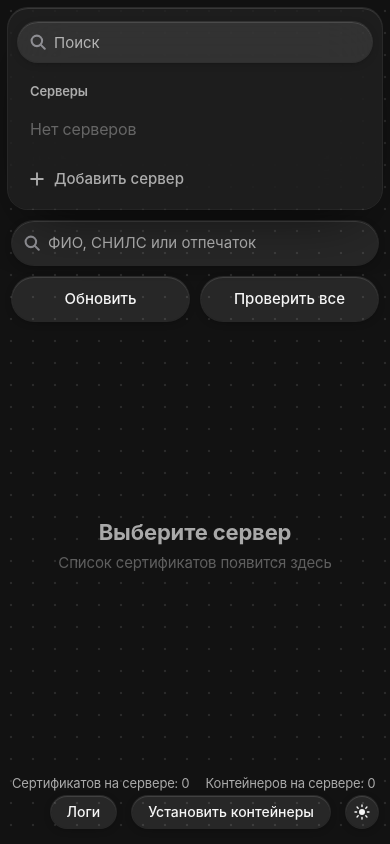
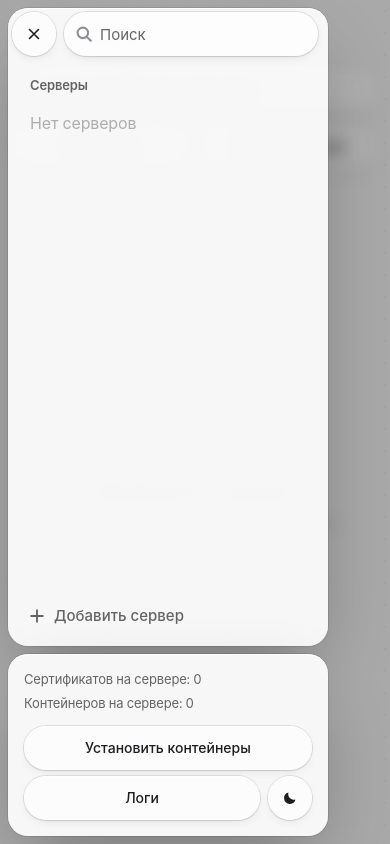
Before and after one commit to SneekZ/Frogs, a React (Vite) app in the folder frontend/: page / in a window 390 px wide. Both pictures are taken after a click on the button "Серверы". Built offline with nearby package versions, Linux system fonts and the light colour scheme.

Commit message:
Исправления по фронту

```diff
--- a/frontend/src/components/FooterMenu/FooterMenu.tsx
+++ b/frontend/src/components/FooterMenu/FooterMenu.tsx
@@ -83,7 +83,7 @@ const InstallContainersButton: FC = () => {
     <>
       <FrogsButton
         label="Установить контейнеры"
-        className="footer-button"
+        className="footer-button install-button"
         onClick={() => setModalOpen(true)}
       />
       <ContainersModal isOpen={modalOpen} onClose={() => setModalOpen(false)} />
--- a/frontend/src/components/FooterMenu/styleFooterMenu.css
+++ b/frontend/src/components/FooterMenu/styleFooterMenu.css
@@ -66,12 +66,43 @@
   background-color: var(--control-hover);
 }
 
+/* На телефоне футер — карточка под серверами в выезжающей панели:
+   сводка по серверу, под ней отдельной строкой кнопки */
 @media (max-width: 760px) {
   .footer-container {
-    grid-column: 1 / -1;
-    grid-row: 4 / 5;
+    flex: none;
     flex-wrap: wrap;
-    gap: 4px 16px;
-    padding: 8px 4px;
+    gap: 6px 8px;
+    padding: 16px;
+
+    background-color: var(--bg-sheet);
+    border-radius: 20px;
+    box-shadow: var(--shadow-sheet);
+  }
+
+  /* Каждый показатель своей строкой */
+  .footer-container > span {
+    flex-basis: 100%;
+  }
+
+  /* Кнопки под сводкой: установка на всю ширину, под ней логи и тема */
+  .footer-button {
+    order: 2;
+    flex: 1;
+    height: 44px;
+  }
+
+  .install-button {
+    order: 1;
+    flex-basis: 100%;
+    margin-top: 8px;
+  }
+
+  .logs-button {
+    margin-left: 0;
+  }
+
+  .theme-button {
+    flex: 0 0 44px;
   }
 }
--- a/frontend/src/components/HeaderMenu/HeaderMenu.tsx
+++ b/frontend/src/components/HeaderMenu/HeaderMenu.tsx
@@ -6,9 +6,32 @@ import FrogsButton from "../Button/Button";
 import { NotificationContext } from "../Notification/NotificationContext";
 import { ConnectionsContext } from "../../api/Connections/ConnectionsContext";
 
-const HeaderMenu: FC = () => {
+interface HeaderMenuProps {
+  menuOpen: boolean;
+  onMenuClick: () => void;
+}
+
+const HeaderMenu: FC<HeaderMenuProps> = ({ menuOpen, onMenuClick }) => {
   return (
     <header className="header-container">
+      {/* Видна только на телефоне: открывает панель с серверами */}
+      <button
+        type="button"
+        className="button menu-button"
+        aria-label="Серверы"
+        aria-controls="drawer"
+        aria-expanded={menuOpen}
+        onClick={onMenuClick}
+      >
+        <svg width="18" height="18" viewBox="0 0 18 18" aria-hidden="true">
+          <path
+            d="M3 5h12M3 9h12M3 13h12"
+            stroke="currentColor"
+            strokeWidth="1.6"
+            strokeLinecap="round"
+          />
+        </svg>
+      </button>
       <ToolbarTitle />
       <FilterInput />
       <UpdateButton />
--- a/frontend/src/components/HeaderMenu/styleHeaderMenu.css
+++ b/frontend/src/components/HeaderMenu/styleHeaderMenu.css
@@ -43,6 +43,10 @@
   height: 44px;
 }
 
+.menu-button {
+  display: none;
+}
+
 /* Отдельные стеклянные капсулы, по высоте вровень с поиском */
 .header-container .button {
   height: 44px;
@@ -52,13 +56,13 @@
 @media (max-width: 760px) {
   .header-container {
     grid-column: 1 / -1;
-    grid-row: 2 / 3;
+    grid-row: 1 / 2;
     flex-wrap: wrap;
-    padding: 12px 4px;
+    padding: 4px 4px 12px;
   }
 
-  .toolbar-title {
-    display: none;
+  .toolbar-title h1 {
+    font-size: 28px;
   }
 
   .filter-input {
@@ -68,4 +72,13 @@
   .header-container .button {
     flex: 1;
   }
+
+  /* К верху, а не по центру заголовка: кнопка закрытия панели стоит ровно здесь */
+  .header-container .menu-button {
+    display: inline-flex;
+    align-self: flex-start;
+    flex: none;
+    width: 44px;
+    padding: 0;
+  }
 }
--- a/frontend/src/components/SideMenu/styleSideMenu.css
+++ b/frontend/src/components/SideMenu/styleSideMenu.css
@@ -99,11 +99,18 @@
   background-color: var(--fill-hover);
 }
 
-/* Иконки появляются по наведению; закреплённая звезда видна всегда */
+/* Иконки появляются по наведению; закреплённая звезда видна всегда.
+   На сенсорном экране наведения нет — показываем сразу */
 .side-menu-list-item-container:hover .side-menu-icon-button,
 .side-menu-list-item-container:focus-within .side-menu-icon-button,
 .side-menu-list-item-container.starred .side-menu-list-item-button-starred {
   opacity: 1;
+}
+
+@media (hover: none) {
+  .side-menu-icon-button {
+    opacity: 1;
+  }
 }
 
 .side-menu-list-item-container.starred .side-menu-list-item-button-starred {
@@ -131,9 +138,20 @@
 }
 
 @media (max-width: 760px) {
+  /* В выезжающей панели — лист как у модальных окон */
   .side-menu-container {
-    grid-row: 1 / 2;
-    max-height: 40vh;
+    flex: 1;
+    padding-top: 4px;
+    background-color: var(--bg-sheet);
+    backdrop-filter: none;
+    -webkit-backdrop-filter: none;
     border-radius: 20px;
+    box-shadow: var(--shadow-sheet);
+  }
+
+  /* Поиск в одну строку с кнопкой закрытия панели (44px + 8px зазор) */
+  .side-menu-container > .input-container {
+    height: 44px;
+    margin-left: 46px;
   }
 }
--- a/frontend/src/components/SignsContainer/styleSignsContainer.css
+++ b/frontend/src/components/SignsContainer/styleSignsContainer.css
@@ -90,7 +90,7 @@
 @media (max-width: 760px) {
   .signs-container {
     grid-column: 1 / -1;
-    grid-row: 3 / 4;
+    grid-row: 2 / 3;
     padding: 8px 4px 16px;
   }
 
--- a/frontend/src/pages/MainPage/MainPage.tsx
+++ b/frontend/src/pages/MainPage/MainPage.tsx
@@ -1,4 +1,5 @@
 import "./styleMainPage.css";
+import { useEffect, useRef, useState } from "react";
 import SideMenu from "../../components/SideMenu/SideMenu";
 import ConnectionsContextProvider from "../../api/Connections/ConnectionsContextProvider";
 import SignsContextProvider from "../../components/SignsContext/SignsContextProvider";
@@ -7,15 +8,58 @@ import HeaderMenu from "../../components/HeaderMenu/HeaderMenu";
 import FooterMenu from "../../components/FooterMenu/FooterMenu";
 
 export default function MainPage() {
+  // Выезжающая панель есть только на телефоне, на компьютере .drawer не влияет на раскладку
+  const [menuOpen, setMenuOpen] = useState(false);
+  const closeRef = useRef<HTMLButtonElement>(null);
+
+  // Фокус в открытую панель, чтобы с клавиатуры не остаться за затемнением
+  useEffect(() => {
+    if (menuOpen) closeRef.current?.focus();
+  }, [menuOpen]);
+
   return (
     <div className="main-container">
       <SignsContextProvider>
         <ConnectionsContextProvider>
-          <SideMenu />
-          <HeaderMenu />
+          <div
+            id="drawer"
+            className={`drawer${menuOpen ? " open" : ""}`}
+            // Выбрал сервер — панель больше не нужна
+            onClick={(e) =>
+              (e.target as Element).closest(".side-menu-list-item-button-main") &&
+              setMenuOpen(false)
+            }
+          >
+            {/* Стоит на месте кнопки открытия в шапке */}
+            <button
+              ref={closeRef}
+              type="button"
+              className="button menu-button drawer-close"
+              aria-label="Закрыть меню"
+              onClick={() => setMenuOpen(false)}
+            >
+              <svg width="14" height="14" viewBox="0 0 14 14" aria-hidden="true">
+                <path
+                  d="M2.5 2.5l9 9M11.5 2.5l-9 9"
+                  stroke="currentColor"
+                  strokeWidth="1.6"
+                  strokeLinecap="round"
+                />
+              </svg>
+            </button>
+            <SideMenu />
+            <FooterMenu />
+          </div>
+          <button
+            type="button"
+            className="drawer-backdrop"
+            aria-label="Закрыть меню"
+            tabIndex={menuOpen ? 0 : -1}
+            onClick={() => setMenuOpen(false)}
+          />
+          <HeaderMenu menuOpen={menuOpen} onMenuClick={() => setMenuOpen(true)} />
         </ConnectionsContextProvider>
         <SignsContainer />
-        <FooterMenu />
       </SignsContextProvider>
     </div>
   );
--- a/frontend/src/pages/MainPage/styleMainPage.css
+++ b/frontend/src/pages/MainPage/styleMainPage.css
@@ -10,12 +10,89 @@
   column-gap: 12px;
 }
 
+/* На компьютере обёртки нет: серверы и футер остаются ячейками сетки */
+.drawer {
+  display: contents;
+}
+
+.drawer-backdrop {
+  display: none;
+}
+
+/* На телефоне серверы и сводка по серверу уезжают в панель слева, открывается кнопкой в шапке */
 @media (max-width: 760px) {
   .main-container {
     grid-template-columns: minmax(0, 1fr);
-    grid-template-rows: auto auto minmax(0, 1fr) auto;
+    grid-template-rows: auto minmax(0, 1fr);
     height: auto;
     min-height: 100vh;
     padding: 8px;
   }
+
+  .drawer {
+    position: fixed;
+    z-index: 20;
+    inset: 8px auto 8px 8px;
+    width: min(320px, calc(100vw - 56px));
+
+    display: flex;
+    flex-direction: column;
+    gap: 8px;
+
+    transform: translateX(calc(-100% - 16px));
+    /* Закрытая панель не должна ловить фокус с клавиатуры */
+    visibility: hidden;
+    transition: transform 0.3s var(--ease), visibility 0s 0.3s;
+  }
+
+  /* Точно поверх кнопки открытия: отступ сетки 8px + шапки 4px = 4px от края панели */
+  .drawer .drawer-close {
+    display: inline-flex;
+    position: absolute;
+    z-index: 1;
+    top: 4px;
+    left: 4px;
+    width: 44px;
+    height: 44px;
+    padding: 0;
+    /* Капсула как у кнопки открытия в шапке */
+    background-color: var(--control);
+    border-radius: 999px;
+    box-shadow: var(--shadow-control);
+  }
+
+  .drawer .drawer-close:hover {
+    background-color: var(--control-hover);
+  }
+
+  .drawer .drawer-close:focus-visible {
+    box-shadow: var(--shadow-control), var(--focus-ring);
+  }
+
+  .drawer.open {
+    transform: none;
+    visibility: visible;
+    transition: transform 0.3s var(--ease);
+  }
+
+  .drawer-backdrop {
+    display: block;
+    position: fixed;
+    z-index: 19;
+    inset: 0;
+    padding: 0;
+    border: none;
+    /* Затемнение как у модальных окон */
+    background: var(--bg-overlay);
+    backdrop-filter: blur(8px) saturate(120%);
+    -webkit-backdrop-filter: blur(8px) saturate(120%);
+    opacity: 0;
+    pointer-events: none;
+    transition: opacity 0.3s var(--ease);
+  }
+
+  .drawer.open ~ .drawer-backdrop {
+    opacity: 1;
+    pointer-events: auto;
+  }
 }
```
